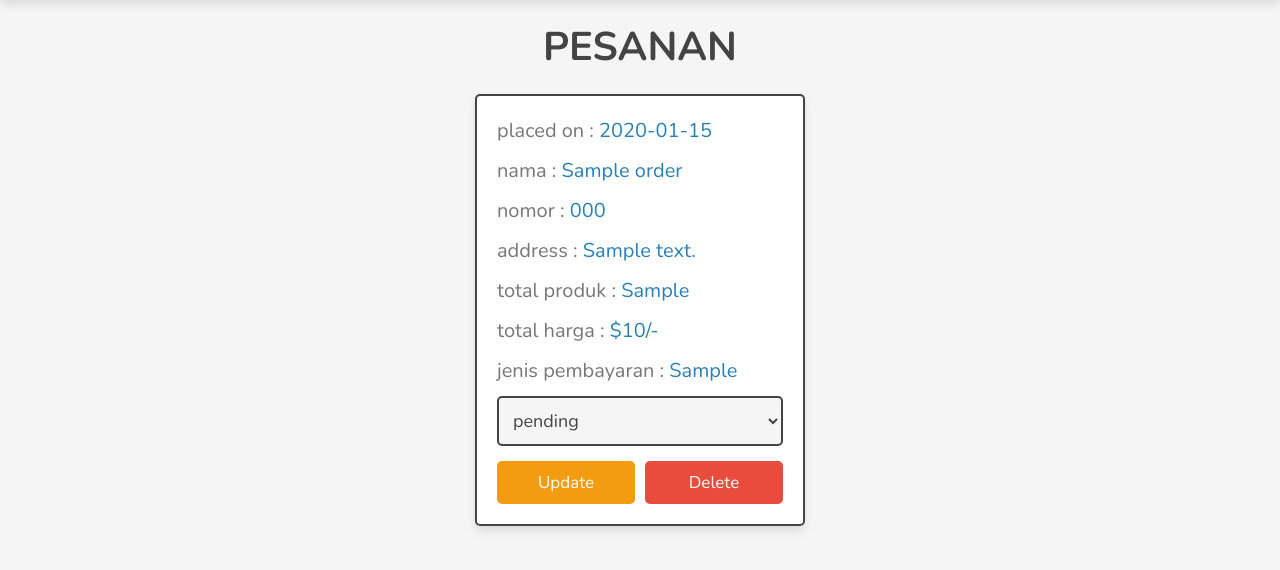
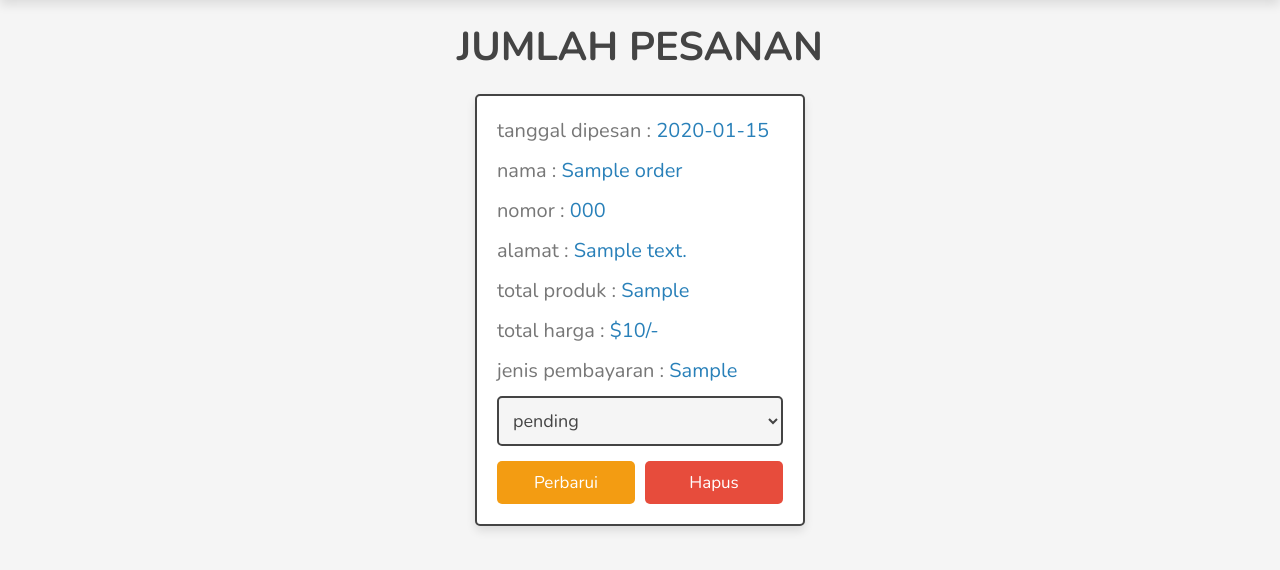
Before and after one commit to NielDiaRus/lapakdesa-tulung-agung, a PHP site: page /admin/placed_orders.php in a window 1280 px wide. Shown: the part 74-644 px from the top of the page. Run offline with PHP 8.4, Linux system fonts and the light colour scheme; a user stored in the database is signed in; data comes from the database, SQL or seed files in the repository; tables that the repository leaves empty hold one stand-in row (values such as "Sample post"); some libraries are stand-ins or nearby versions.

Commit message:
Update placed_orders.php

```diff
--- a/ecommerce website/admin/placed_orders.php
+++ b/ecommerce website/admin/placed_orders.php
@@ -34,7 +34,7 @@ if(isset($_GET['delete'])){
    <meta charset="UTF-8">
    <meta http-equiv="X-UA-Compatible" content="IE=edge">
    <meta name="viewport" content="width=device-width, initial-scale=1.0">
-   <title>placed orders</title>
+   <title>Jumlah Pesanan</title>
 
    <link rel="stylesheet" href="https://cdnjs.cloudflare.com/ajax/libs/font-awesome/6.1.1/css/all.min.css">
 
@@ -47,7 +47,7 @@ if(isset($_GET['delete'])){
 
 <section class="orders">
 
-<h1 class="heading">Pesanan</h1>
+<h1 class="heading">jumlah pesanan</h1>
 
 <div class="box-container">
 
@@ -58,10 +58,10 @@ if(isset($_GET['delete'])){
          while($fetch_orders = $select_orders->fetch(PDO::FETCH_ASSOC)){
    ?>
    <div class="box">
-      <p> placed on : <span><?= $fetch_orders['placed_on']; ?></span> </p>
+      <p> tanggal dipesan : <span><?= $fetch_orders['placed_on']; ?></span> </p>
       <p> nama : <span><?= $fetch_orders['name']; ?></span> </p>
       <p> nomor : <span><?= $fetch_orders['number']; ?></span> </p>
-      <p> address : <span><?= $fetch_orders['address']; ?></span> </p>
+      <p> alamat : <span><?= $fetch_orders['address']; ?></span> </p>
       <p> total produk : <span><?= $fetch_orders['total_products']; ?></span> </p>
       <p> total harga : <span>$<?= $fetch_orders['total_price']; ?>/-</span> </p>
       <p> jenis pembayaran : <span><?= $fetch_orders['method']; ?></span> </p>
@@ -73,15 +73,15 @@ if(isset($_GET['delete'])){
             <option value="completed">selesai</option>
          </select>
         <div class="flex-btn">
-         <input type="submit" value="update" class="option-btn" name="update_payment">
-         <a href="placed_orders.php?delete=<?= $fetch_orders['id']; ?>" class="delete-btn" onclick="return confirm('delete this order?');">delete</a>
+         <input type="submit" value="perbarui" class="option-btn" name="update_payment">
+         <a href="placed_orders.php?delete=<?= $fetch_orders['id']; ?>" class="delete-btn" onclick="return confirm('delete this order?');">hapus</a>
         </div>
       </form>
    </div>
    <?php
          }
       }else{
-         echo '<p class="empty">no orders placed yet!</p>';
+         echo '<p class="empty">belum ada pesanan</p>';
       }
    ?>
 
@@ -91,17 +91,6 @@ if(isset($_GET['delete'])){
 
 </section>
 
-
-
-
-
-
-
-
-
-
-
-
 <script src="../js/admin_script.js"></script>
 
 </body>
```
